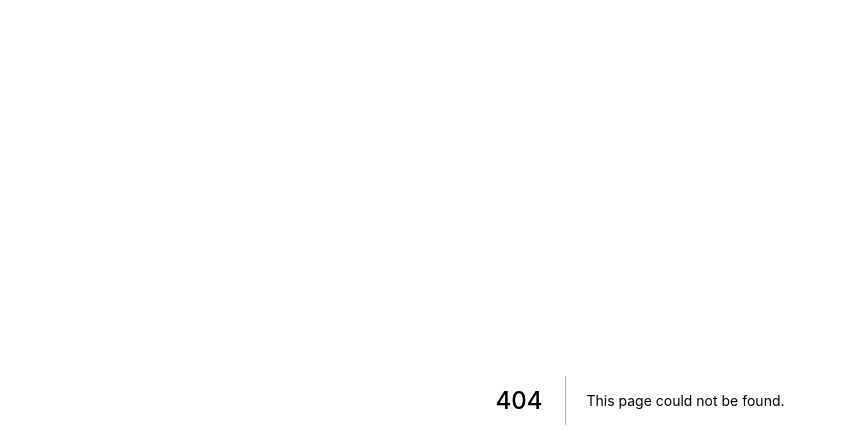
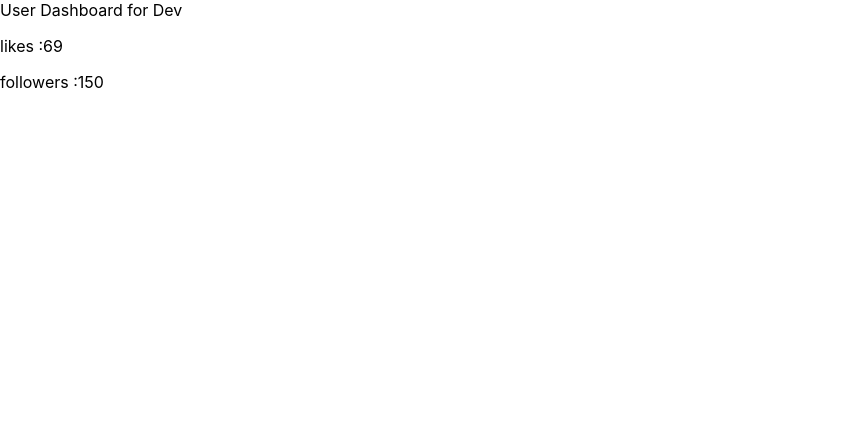
Before and after one commit to anonymous-mint/Next-pre-rendering, a Next.js app: page /dashboard in a window 1280 px wide. Before the commit this address had no page. Shown: the top 448 px of the page, without its empty margins (0-846 px from the left). Built offline with nearby package versions, Linux system fonts and the light colour scheme; data requests are answered from the project's data file.

Commit message:
Client side data fetching

```diff
--- a/newsDB.json
+++ b/newsDB.json
@@ -1,4 +1,9 @@
 {
+  "dashboard": {
+    "name": "Dev",
+    "likes": "69",
+    "followers": "150"
+  },
   "News": [
     {
       "id": 1,
--- /dev/null
+++ b/pages/dashboard.js
@@ -0,0 +1,30 @@
+import React, { useEffect, useState } from "react";
+
+const Dashboard = () => {
+  const [user, setUser] = useState({});
+  const [isLoading, setIsLoading] = useState(true);
+
+  useEffect(() => {
+    fetch("http://localhost:4000/dashboard")
+      .then((res) => res.json())
+      .then((data) => setUser(data));
+    setIsLoading(false);
+  }, []);
+
+  return (
+    <>
+      {isLoading ? (
+        <h1>Loading...</h1>
+      ) : (
+        <div>
+          {console.log(user)}
+          User Dashboard for {user.name}
+          <p>likes :{user.likes}</p>
+          <p>followers :{user.followers}</p>
+        </div>
+      )}
+    </>
+  );
+};
+
+export default Dashboard;
```
